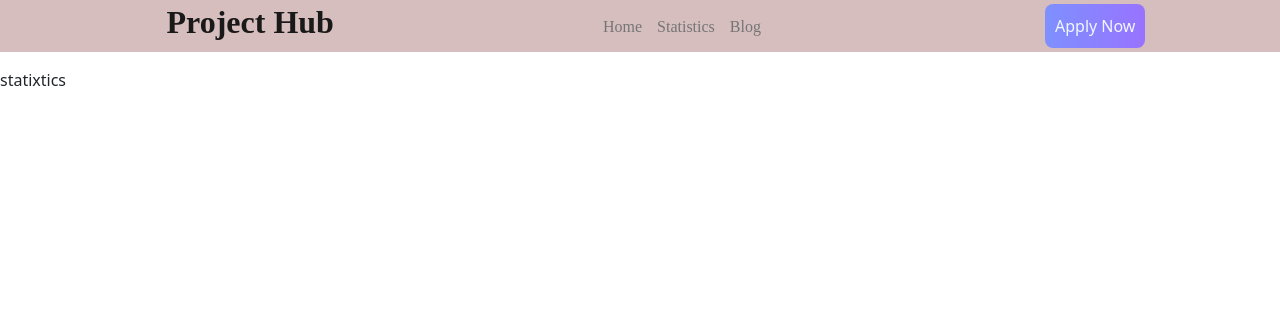
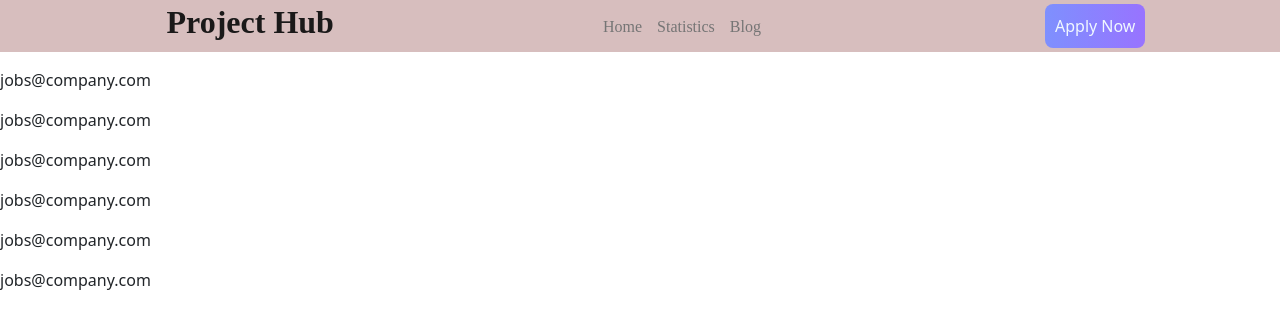
Before and after one commit to jewelrana3/career-hub, a React (Vite) app: page /statistics in a window 1280 px wide. Shown: the top 328 px of the page. Built offline with nearby package versions, Linux system fonts and the light colour scheme.

Commit message:
data modal

```diff
--- a/public/data.json
+++ b/public/data.json
@@ -1,44 +1,86 @@
-   [
+  [
     {
       "company": "ABC Corporation",
       "image": "https://images.unsplash.com/photo-1619454016518-697bc231e7cb?ixlib=rb-4.0.3&ixid=MnwxMjA3fDB8MHxwaG90by1wYWdlfHx8fGVufDB8fHx8&auto=format&fit=crop&w=580&q=80",
       "salary": "$80,000 - $100,000",
       "location": "New York City, NY",
-      "job": "Software Engineer"
+      "job": "Software Engineer",
+      "jobTitle": "Software Engineer",
+      "jobDescription": "Develop and maintain software applications using Java and Python.",
+      "Education": "Bachelor's degree in Computer Science or related field.",
+      "Experience": "3+ years of experience in software development.",
+      "address": "123 Main St, Anytown USA",
+      "email": "jobs@company.com",
+      "phone": "(123) 456-7890"
     },
     {
       "company": "XYZ Inc.",
       "image": "https://images.unsplash.com/photo-1599305445671-ac291c95aaa9?ixlib=rb-4.0.3&ixid=MnwxMjA3fDB8MHxzZWFyY2h8Mnx8bG9nb3xlbnwwfHwwfHw%3D&auto=format&fit=crop&w=500&q=60",
       "salary": "$60,000 - $75,000",
       "location": "Los Angeles, CA",
-      "job": "Marketing Specialist"
+      "job": "Marketing Specialist",
+      "jobTitle": "Software Engineer",
+      "jobDescription": "Develop and maintain software applications using Java and Python.",
+      "Education": "Bachelor's degree in Computer Science or related field.",
+      "Experience": "3+ years of experience in software development.",
+      "address": "123 Main St, Anytown USA",
+      "email": "jobs@company.com",
+      "phone": "(123) 456-7890"
     },
     {
       "company": "Acme Co.",
       "image": "https://images.unsplash.com/photo-1562307534-a03738d2a81a?ixlib=rb-4.0.3&ixid=MnwxMjA3fDB8MHxzZWFyY2h8Nnx8bG9nb3xlbnwwfHwwfHw%3D&auto=format&fit=crop&w=500&q=60",
       "salary": "$90,000 - $110,000",
       "location": "Chicago, IL",
-      "job": "Data Analyst"
+      "job": "Data Analyst",
+      "jobTitle": "Marketing Manager",
+      "jobDescription": "Create and implement marketing strategies to promote products and services.",
+      "Education": "Bachelor's degree in Marketing or related field.",
+      "Experience": "5+ years of experience in marketing.",
+      "address": "456 Oak St, Anytown USA",
+      "email": "jobs@company.com",
+      "phone": "(123) 456-7890"
     },
     {
       "company": "Beta Corp",
       "image": "https://images.unsplash.com/photo-1563694983011-6f4d90358083?ixlib=rb-4.0.3&ixid=MnwxMjA3fDB8MHxzZWFyY2h8MTR8fGxvZ298ZW58MHx8MHx8&auto=format&fit=crop&w=500&q=60",
       "salary": "$70,000 - $90,000",
       "location": "Houston, TX",
-      "job": "Web Developer"
+      "job": "Web Developer",
+      "jobTitle": "Customer Service Representative",
+      "jobDescription": "Assist customers with product and service inquiries and complaints.",
+      "Education": "High school diploma or equivalent.",
+      "Experience": "1+ years of experience in customer service.",
+      "address": "789 Elm St, Anytown USA",
+      "email": "jobs@company.com",
+      "phone": "(123) 456-7890"
     },
     {
       "company": "Gamma Enterprises",
       "image": "https://images.unsplash.com/photo-1516876437184-593fda40c7ce?ixlib=rb-4.0.3&ixid=MnwxMjA3fDB8MHxzZWFyY2h8MTh8fGxvZ298ZW58MHx8MHx8&auto=format&fit=crop&w=500&q=60",
       "salary": "$100,000 - $120,000",
       "location": "San Francisco, CA",
-      "job": "Product Manager"
+      "job": "Product Manager",
+      "jobTitle": "Software Engineer",
+      "jobDescription": "Develop and maintain software applications using Java and Python.",
+      "Education": "Bachelor's degree in Computer Science or related field.",
+      "Experience": "3+ years of experience in software development.",
+      "address": "123 Main St, Anytown USA",
+      "email": "jobs@company.com",
+      "phone": "(123) 456-7890"
     },
     {
       "company": "Delta Industries",
       "image": "https://images.unsplash.com/photo-1573804633927-bfcbcd909acd?ixlib=rb-4.0.3&ixid=MnwxMjA3fDB8MHxzZWFyY2h8NDV8fGxvZ298ZW58MHx8MHx8&auto=format&fit=crop&w=500&q=60",
       "salary": "$80,000 - $100,000",
       "location": "Miami, FL",
-      "job": "Sales Representative"
+      "job": "Sales Representative",
+      "jobTitle": "Marketing Manager",
+      "jobDescription": "Create and implement marketing strategies to promote products and services.",
+      "Education": "Bachelor's degree in Marketing or related field.",
+      "Experience": "5+ years of experience in marketing.",
+      "address": "456 Oak St, Anytown USA",
+      "email": "jobs@company.com",
+      "phone": "(123) 456-7890"
     }
   ]
--- a/src/components/Company/Company.css
+++ b/src/components/Company/Company.css
@@ -1,3 +1,7 @@
+.feature{
+    text-align: center;
+}
+
 .company {
     border: 1px solid black;
     padding: 10px;
--- a/src/components/Company/Company.jsx
+++ b/src/components/Company/Company.jsx
@@ -2,11 +2,13 @@ import React from 'react';
 import './Company.css'
 import picture from '../../images/google-1-1 1.png'
 import { MapPinIcon } from '@heroicons/react/24/solid'
+import { Link } from 'react-router-dom';
 
 const Company = ({ data }) => {
     const { company, image, salary, location, job } = data;
     return (
        <div>
+
          <div className='company'>
          <img src={image} alt="" />
             <h5 className='title'>{company}</h5>
@@ -14,7 +16,7 @@ const Company = ({ data }) => {
                 <p><span> <MapPinIcon className="mapicon" />{location}</span><span>{salary}</span></p>
 
                 <div className='view-details'>
-                    <button>View Details</button>
+                   <Link to='/statistics'> <button>View Details</button></Link>
                 </div>
         </div>
 
--- a/src/components/Home/Home.css
+++ b/src/components/Home/Home.css
@@ -80,3 +80,11 @@
     margin: 0 80px;
 
 }
+.feature{
+    text-align: center;
+    margin-top: 30px;
+}
+.p-tag{
+    text-align: center;
+    color: #757575;
+}
--- a/src/components/Home/Home.jsx
+++ b/src/components/Home/Home.jsx
@@ -58,14 +58,15 @@ const Home = () => {
 
             {/* Featured Jobs */}
             <div>
-                <h1 className='text-center mb-4'>Featured Jobs</h1>
+                <h1 className='feature'>Featured Jobs</h1>
+                <p className='p-tag'>Explore thousands of job opportunities with all the information you need. Its your future</p>
                 <div className='home-company'>
-                {
-                    datas.map(data => <Company
-                    key={data.salary}
-                    data ={data}
-                    ></Company>)
-                }
+                    {
+                        datas.map(data => <Company
+                            key={data.salary}
+                            data={data}
+                        ></Company>)
+                    }
                 </div>
             </div>
         </div>
--- a/src/components/Statistics/Statistics.jsx
+++ b/src/components/Statistics/Statistics.jsx
@@ -1,9 +1,26 @@
-import React from 'react';
+import React, { useEffect, useState } from 'react';
+import { useLoaderData } from 'react-router-dom';
+
 
 const Statistics = () => {
+    const madal = useLoaderData();
+    console.log(madal)
+    // const {jobDescription,Education,phone,email,Experience} = modalData;
+
+    // const [data,setData] = useState([]);
+
+    // useEffect(()=>{
+    //     fetch('data.json')
+    //     .then(res=>res.json())
+    //     .then(data=>setData(data))
+    // },[])
     return (
         <div>
-            statixtics
+           <div>
+                {
+                    madal.map(data=><p>{data.email}</p>)
+                }
+           </div>
         </div>
     );
 };
--- a/src/main.jsx
+++ b/src/main.jsx
@@ -11,19 +11,23 @@ import Home from './components/Home/Home';
 import Statistics from './components/Statistics/Statistics';
 import Blog from './components/Blog/Blog';
 
+
 const router = createBrowserRouter([
   {
     path:'/',
-    element:<App></App>,
+    element:<App />,
     children:[
       {
         path:'/',
-        element:<Home></Home>,
+        element:<Home />,
         loader:()=> fetch('data.json')
       },
       {
         path:'statistics',
-        element:<Statistics></Statistics>
+        element:<Statistics></Statistics>,
+        loader:()=>fetch('data.json')
+
+
       },
       {
         path:'blog',
```
